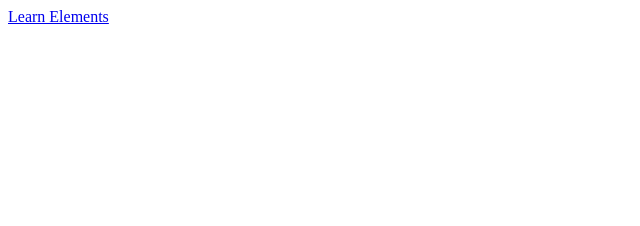
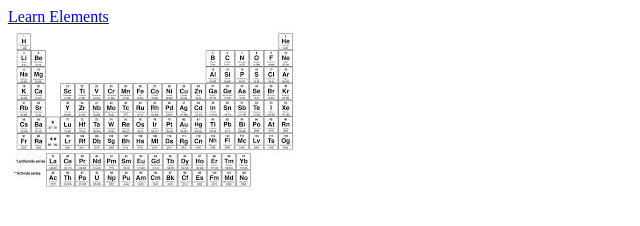
Before and after one commit to hbresnahan/hbresnahan.github.io, a plain HTML site: page index.html in a window 1280 px wide. Shown: the whole page, without its empty margins (0-640 px from the left). Drawn offline with Linux system fonts and the light colour scheme.

Commit message:
added image?

```diff
--- a/index.html
+++ b/index.html
@@ -198,4 +198,5 @@
 
 <body>
   <div><a href="javascript:elements();">Learn Elements</a></div>
+  <div><img src="table.png" alt="Periodic Table"></div>
 </body>
```
Also changed, not shown: table.png (added).
